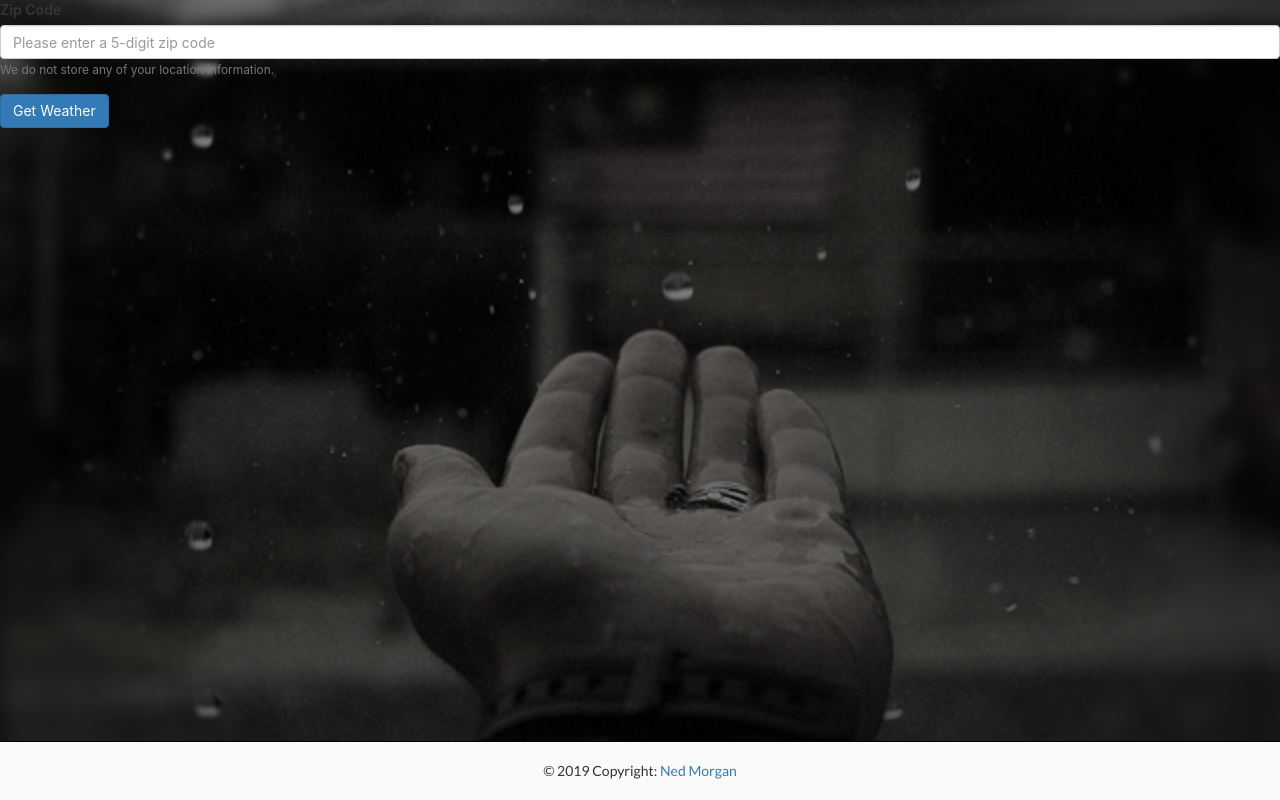
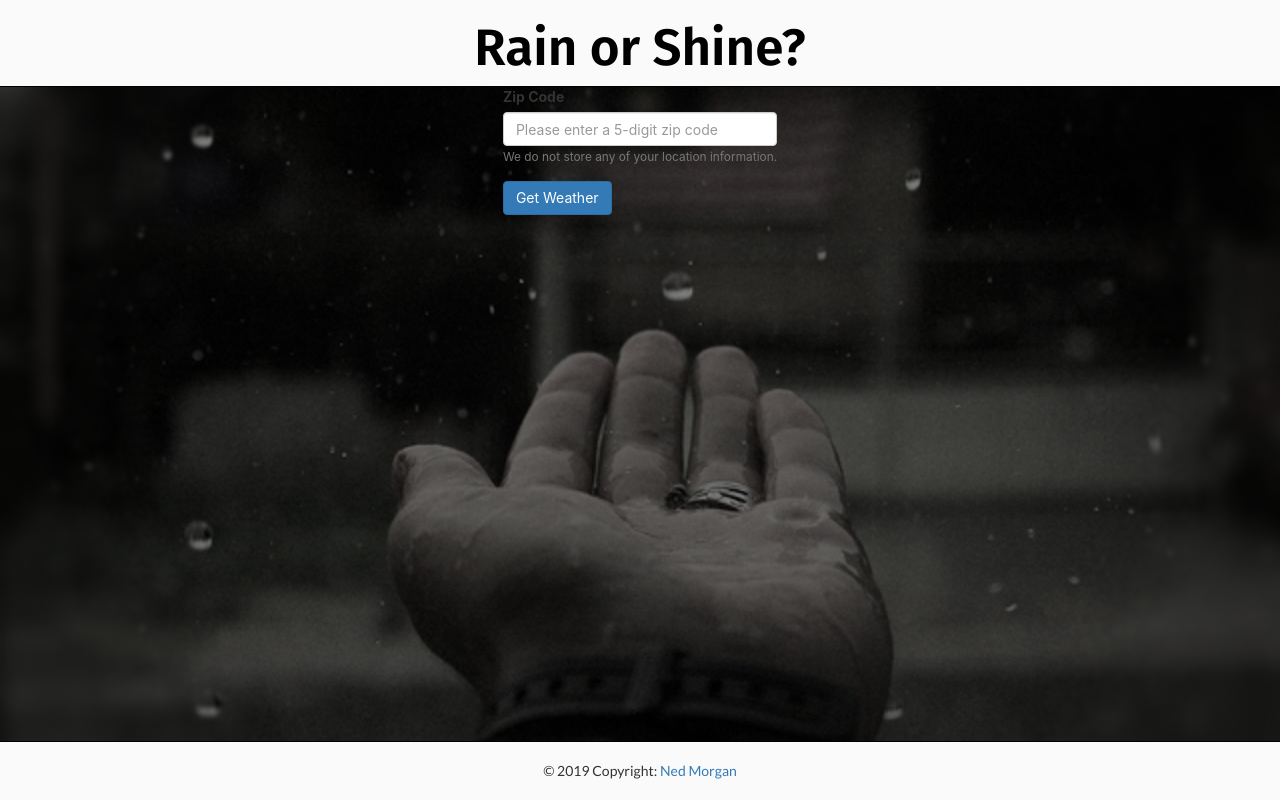
Before and after one commit to nedmorgan/react-weather, a React (Create React App) app in the folder client/: page / in a window 1280 px wide. Built offline with nearby package versions, Linux system fonts and the light colour scheme; no server answers.

Commit message:
received weather data

```diff
--- a/client/src/App.js
+++ b/client/src/App.js
@@ -3,12 +3,14 @@ import './App.css';
 import { BrowserRouter as Router, Switch, Route } from 'react-router-dom'
 import WeatherSearch from './components/WeatherSearch'
 import Footer from './components/Footer'
+import Header from './components/Header'
 
 class App extends Component {
   render() {
     return (
       <Router>
         <div id="app">
+          <Header />
           <Switch>
             <Route path="/" component={WeatherSearch} />
           </Switch>
--- a/client/src/components/Header.jsx
+++ b/client/src/components/Header.jsx
@@ -0,0 +1,12 @@
+import React, { Component } from 'react'
+import { HeaderContainer } from '../styled_components/HeaderStyles'
+
+export default class Header extends Component {
+  render() {
+    return (
+      <HeaderContainer>
+        <h1><a href="/">Rain or Shine?</a></h1>
+      </HeaderContainer>
+    )
+  }
+}
--- a/client/src/components/WeatherSearch.jsx
+++ b/client/src/components/WeatherSearch.jsx
@@ -1,25 +1,60 @@
 import React, { Component } from 'react'
+import { SearchContainer } from '../styled_components/WeatherSearchStyles'
 import axios from 'axios'
 const WEATHER_KEY = process.env.REACT_APP_KEY
 
 
 export default class WeatherSearch extends Component {
 
+  state = {
+    currentWeather: {},
+    currentZip: '',
+  }
 
+  componentDidMount() {
+    this.getWeatherData()
+  }
+
+  getWeatherData = () => {
+    axios.get(`http://api.openweathermap.org/data/2.5/weather?zip=${this.state.currentZip.currentZip},us&units=imperial&appid=${WEATHER_KEY}`).then(res => {
+      console.log(res.data)
+      this.setState({ currentWeather: res.data })
+    })
+  }
+
+  handleChange = (e) => {
+    const zipcode = { ...this.state.currentZip }
+    zipcode[e.target.name] = e.target.value
+    this.setState({ currentZip: zipcode })
+  }
+
+  handleNewWeather = (e) => {
+    e.preventDefault()
+    this.getWeatherData()
+  }
 
 
   render() {
     return (
-      <div>
-        <form>
+      <SearchContainer>
+        <form className="form-container" onSubmit={(e) => this.handleNewWeather(e)}>
           <div class="form-group">
             <label for="exampleInputEmail1">Zip Code</label>
-            <input type="text" class="form-control" id="exampleInputEmail1" aria-describedby="emailHelp" placeholder="Please enter a 5-digit zip code"></input>
+            <input
+              type="text"
+              class="form-control"
+              id="exampleInputEmail1"
+              aria-describedby="emailHelp"
+              name="currentZip"
+              placeholder="Please enter a 5-digit zip code"
+              onChange={this.handleChange}
+              value={this.state.currentZip.currentZip}>
+            </input>
             <small id="emailHelp" class="form-text text-muted">We do not store any of your location information.</small>
           </div>
           <button type="submit" class="btn btn-primary">Get Weather</button>
         </form>
-      </div>
+      </SearchContainer>
     )
   }
 }
--- /dev/null
+++ b/client/src/styled_components/HeaderStyles.jsx
@@ -0,0 +1,21 @@
+import styled from 'styled-components'
+
+export const HeaderContainer = styled.div`
+  position: static;
+  margin-top: 2vw;
+  display: flex;
+  justify-content: center;
+  background-color: #fafafa;
+  margin: 0;
+  border-bottom: 1px solid black;
+
+  a {
+    color: black;
+    font-family: 'Fira Sans', sans-serif;
+    font-size: 4vw;
+  }
+
+  a:hover {
+    cursor: pointer;
+  }
+`
--- a/client/src/styled_components/WeatherSearchStyles.jsx
+++ b/client/src/styled_components/WeatherSearchStyles.jsx
@@ -1,5 +1,7 @@
 import styled from 'styled-components'
 
 export const SearchContainer = styled.div`
-
+display: flex;
+flex-direction: column;
+align-items: center;
 `
```
